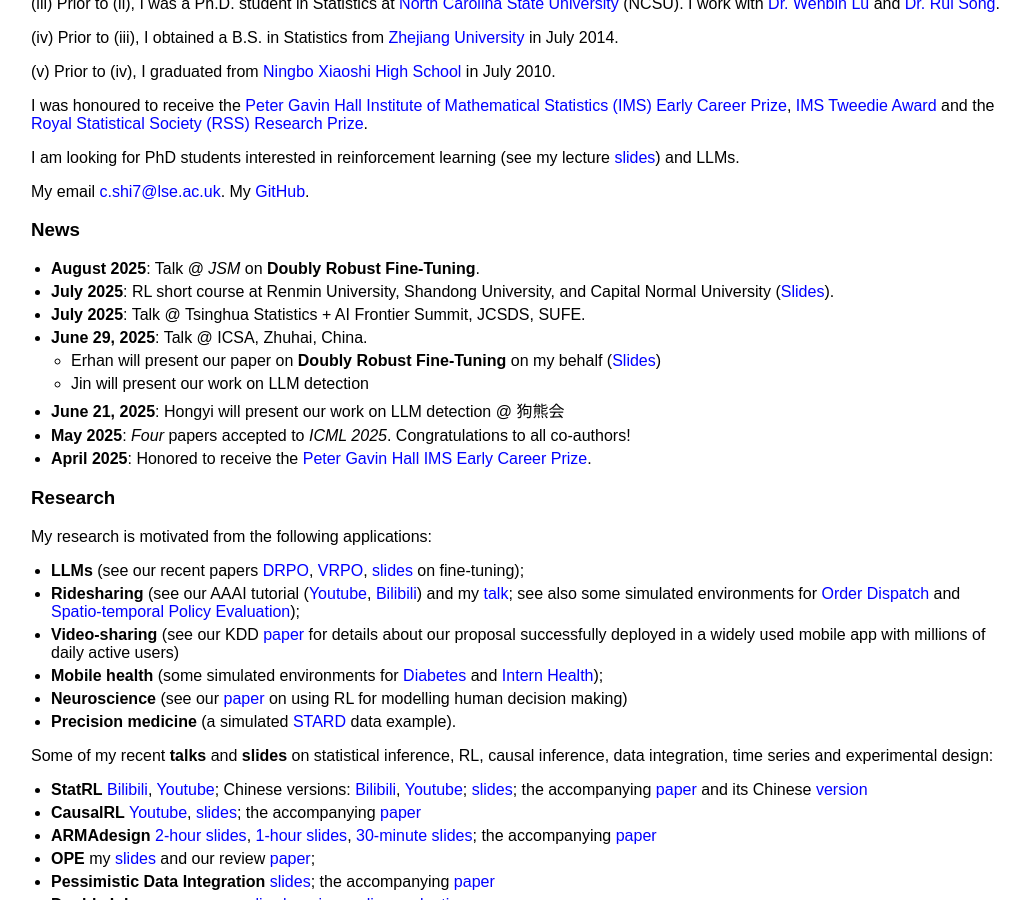
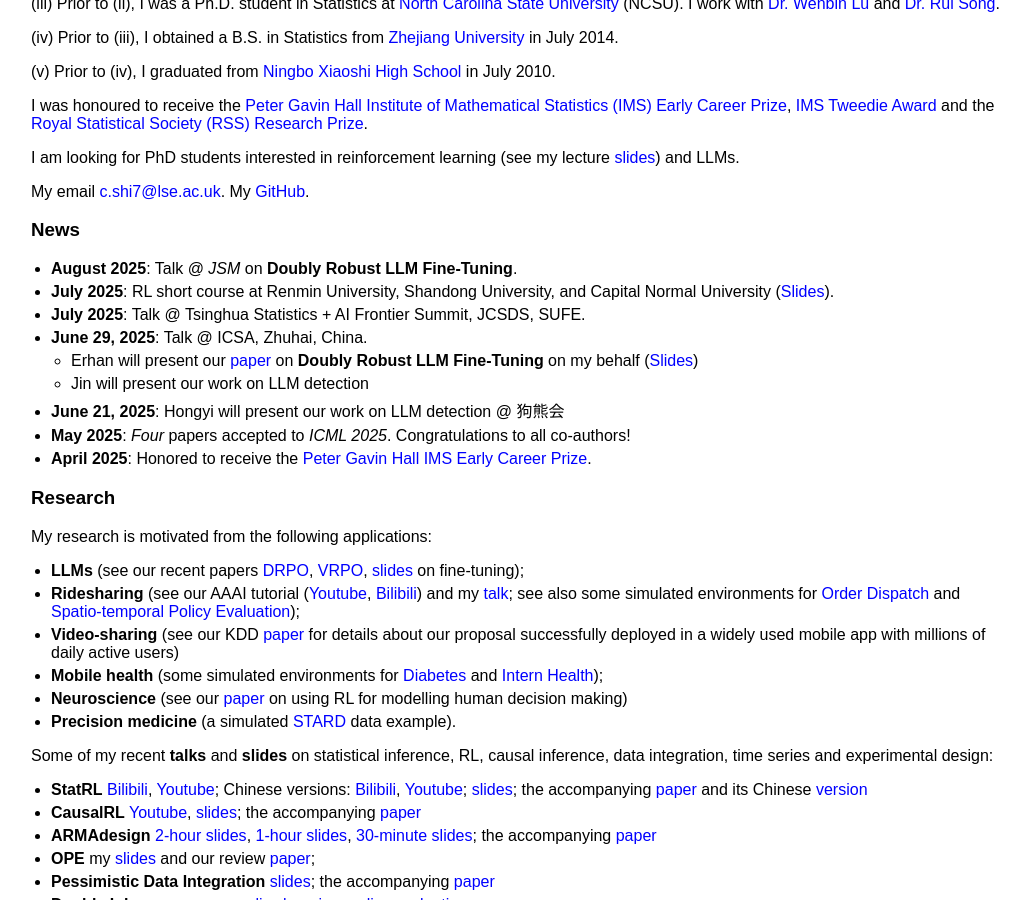
Before and after one commit to callmespring/callmespring.github.io, a Jekyll site: the page built from index.md, in a window 1280 px wide and 900 px high, scrolled down 981 px. Shown: the whole window, without its empty margins (109-1135 px from the left). Built offline with Jekyll 4.4.1, drawn with Linux system fonts in a browser that asks for light colours.

Commit message:
Update index.md

```diff
--- a/index.md
+++ b/index.md
@@ -28,11 +28,11 @@
 
 ### News
 
-- **August 2025**: Talk @ *JSM* on **Doubly Robust Fine-Tuning**.
+- **August 2025**: Talk @ *JSM* on **Doubly Robust LLM Fine-Tuning**.
 - **July 2025**: RL short course at Renmin University, Shandong University, and Capital Normal University ([Slides](https://github.com/callmespring/RL-short-course)).
 - **July 2025**: Talk @ Tsinghua Statistics + AI Frontier Summit, JCSDS, SUFE.
 - **June 29, 2025**: Talk @ ICSA, Zhuhai, China.
-  * Erhan will present our paper on **Doubly Robust Fine-Tuning** on my behalf ([Slides](https://callmespring.github.io/slides/DRPO.pdf))
+  * Erhan will present our [paper](https://arxiv.org/pdf/2506.01183) on **Doubly Robust LLM Fine-Tuning** on my behalf ([Slides](https://callmespring.github.io/slides/DRPO.pdf))
   * Jin will present our work on LLM detection
 - **June 21, 2025**: Hongyi will present our work on LLM detection @ 狗熊会
 - **May 2025**: *Four* papers accepted to *ICML 2025*. Congratulations to all co-authors!
```
